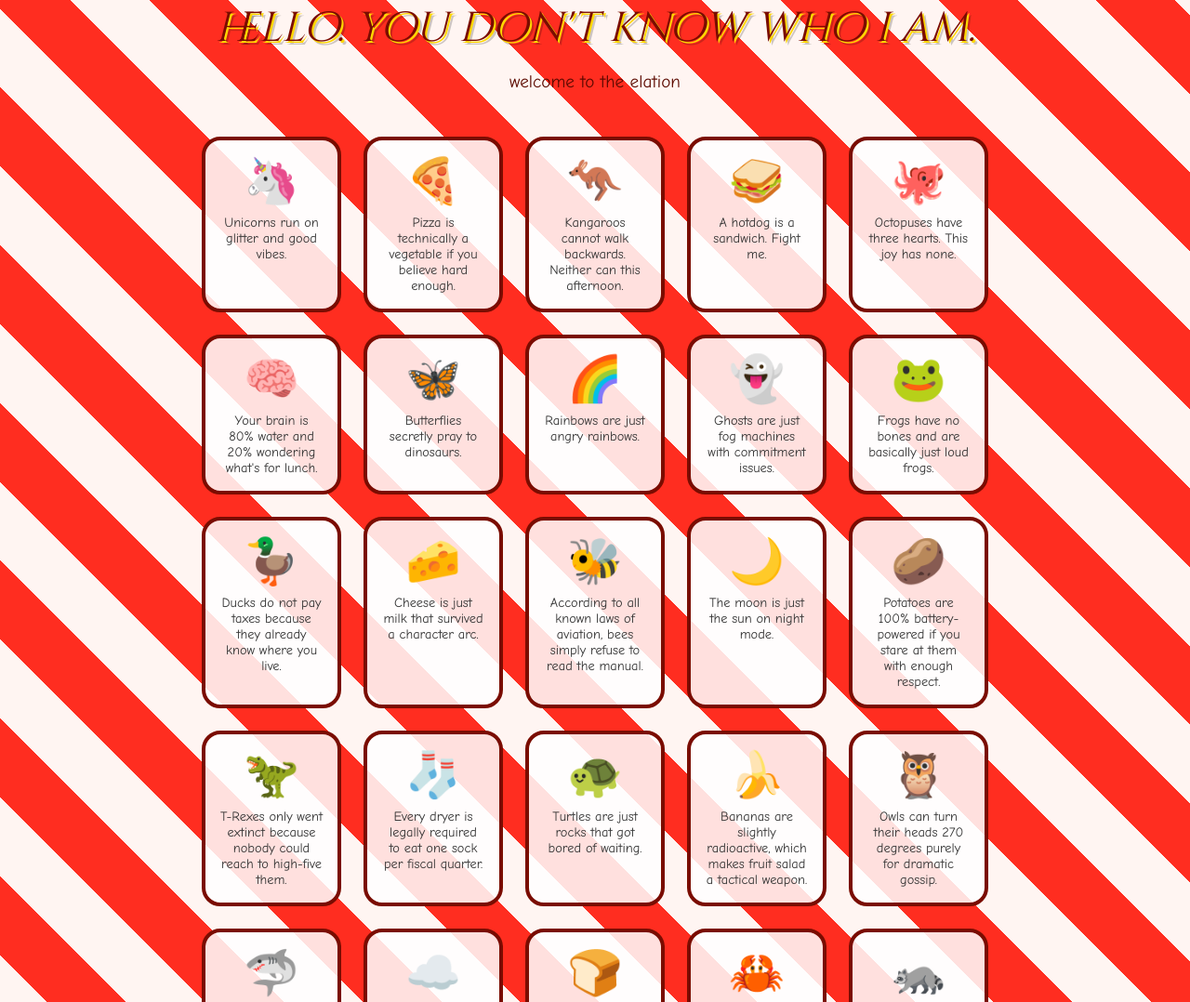
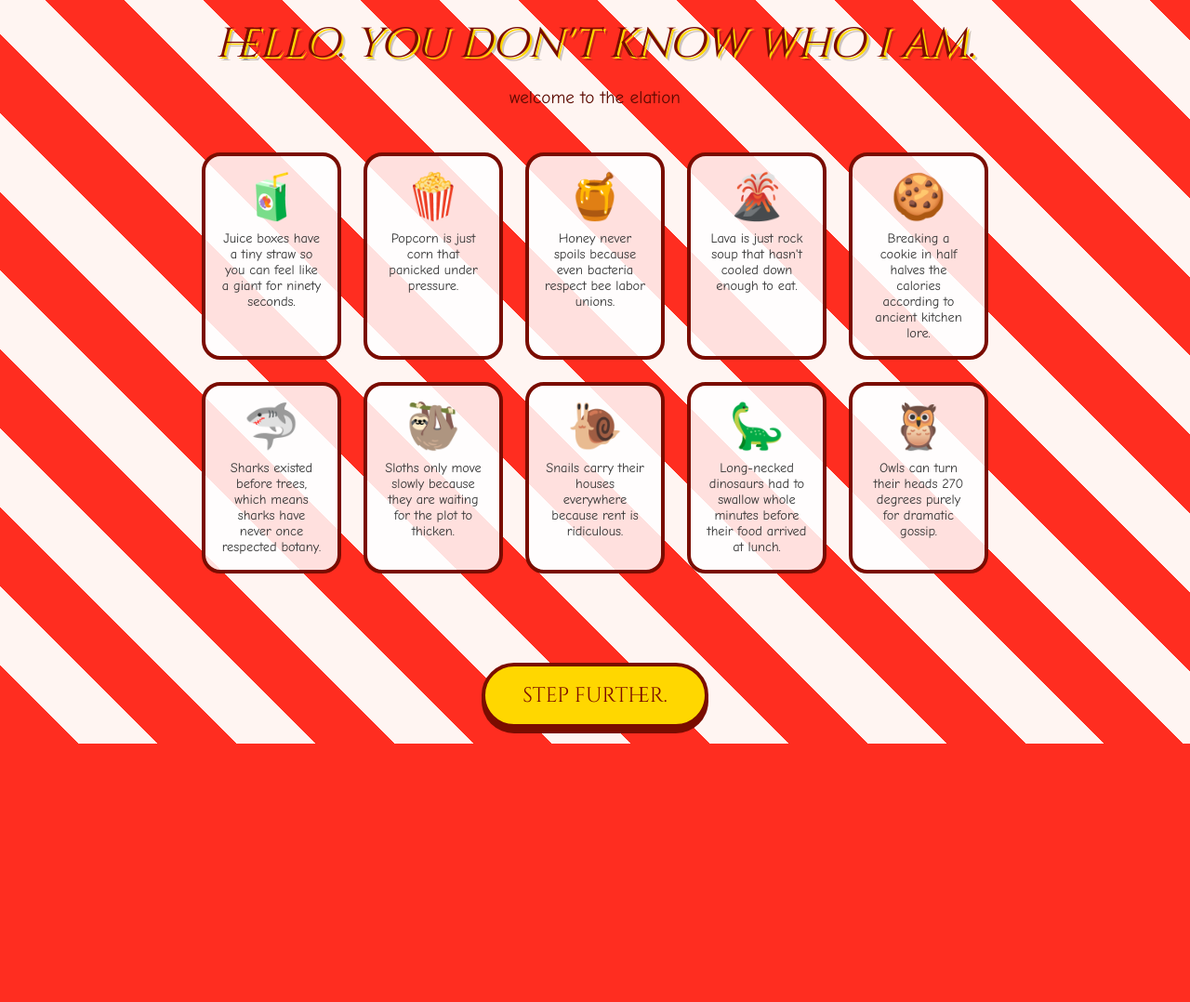
Before and after one commit to TechGamerExpert/Elation, a plain HTML site: page index.html in a window 1280 px wide. Shown: the top 1078 px of the page at 93% size. After the commit the page ends 800 px from the top, so only its background shows below. Drawn offline with Linux system fonts and the light colour scheme.

Commit message:
facts too much facts

```diff
--- a/index.html
+++ b/index.html
@@ -84,6 +84,15 @@ function createFactCard({ emoji, fact }) {
   return card;
 }
 
+function pickRandomFacts(list, count) {
+  const copy = list.slice();
+  for (let i = copy.length - 1; i > 0; i--) {
+    const j = Math.floor(Math.random() * (i + 1));
+    [copy[i], copy[j]] = [copy[j], copy[i]];
+  }
+  return copy.slice(0, count);
+}
+
 fetch('facts.csv').then(r => {
   if (!r.ok) throw new Error('HTTP ' + r.status);
   return r.text();
@@ -104,7 +113,7 @@ fetch('facts.csv').then(r => {
   if (facts.length === 0) {
     funGrid.textContent = 'No facts available.';
   } else {
-    funGrid.replaceChildren(...facts.map(createFactCard));
+    funGrid.replaceChildren(...pickRandomFacts(facts, 10).map(createFactCard));
   }
 }).catch(err => {
   console.error('Failed to load facts:', err);
```
